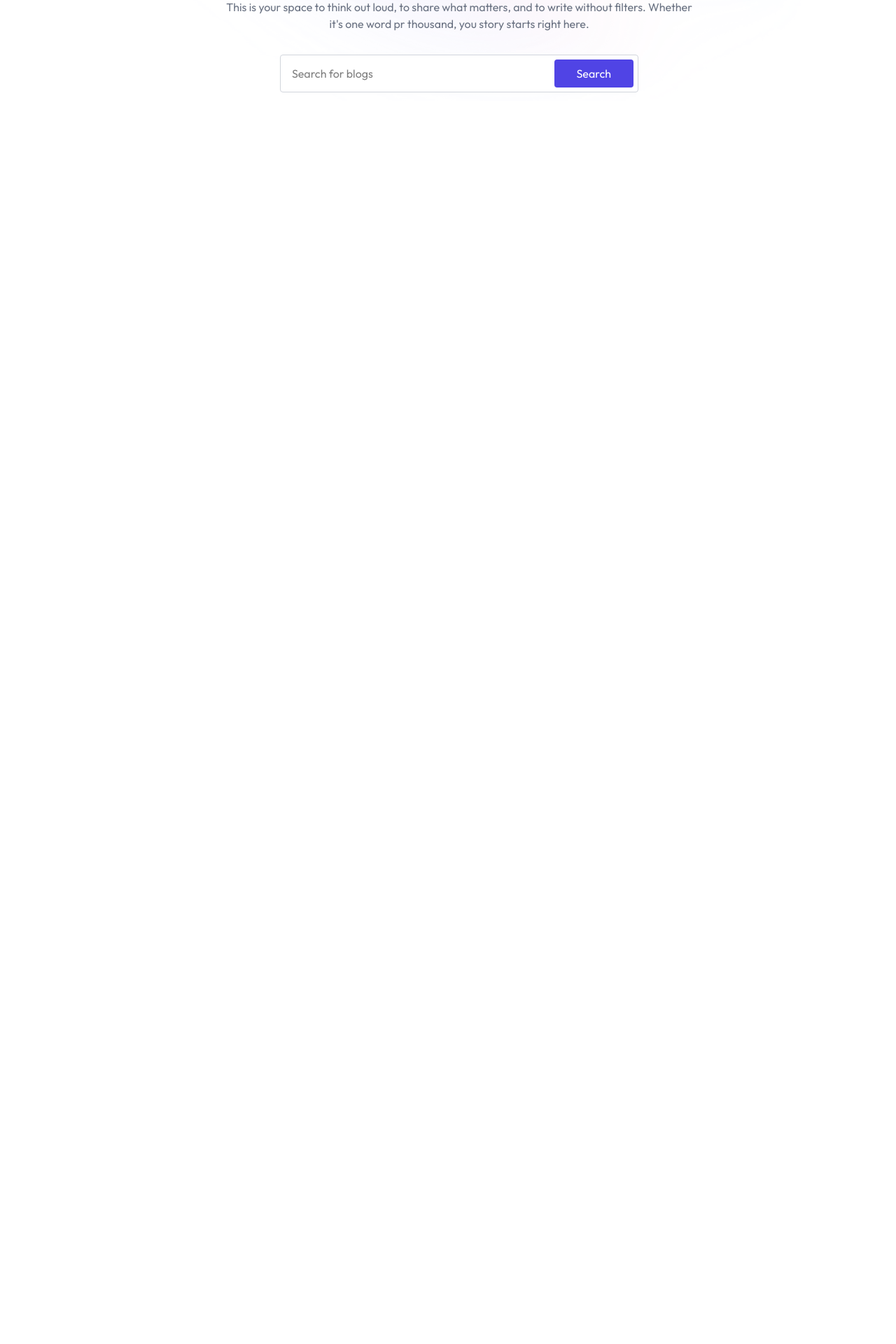
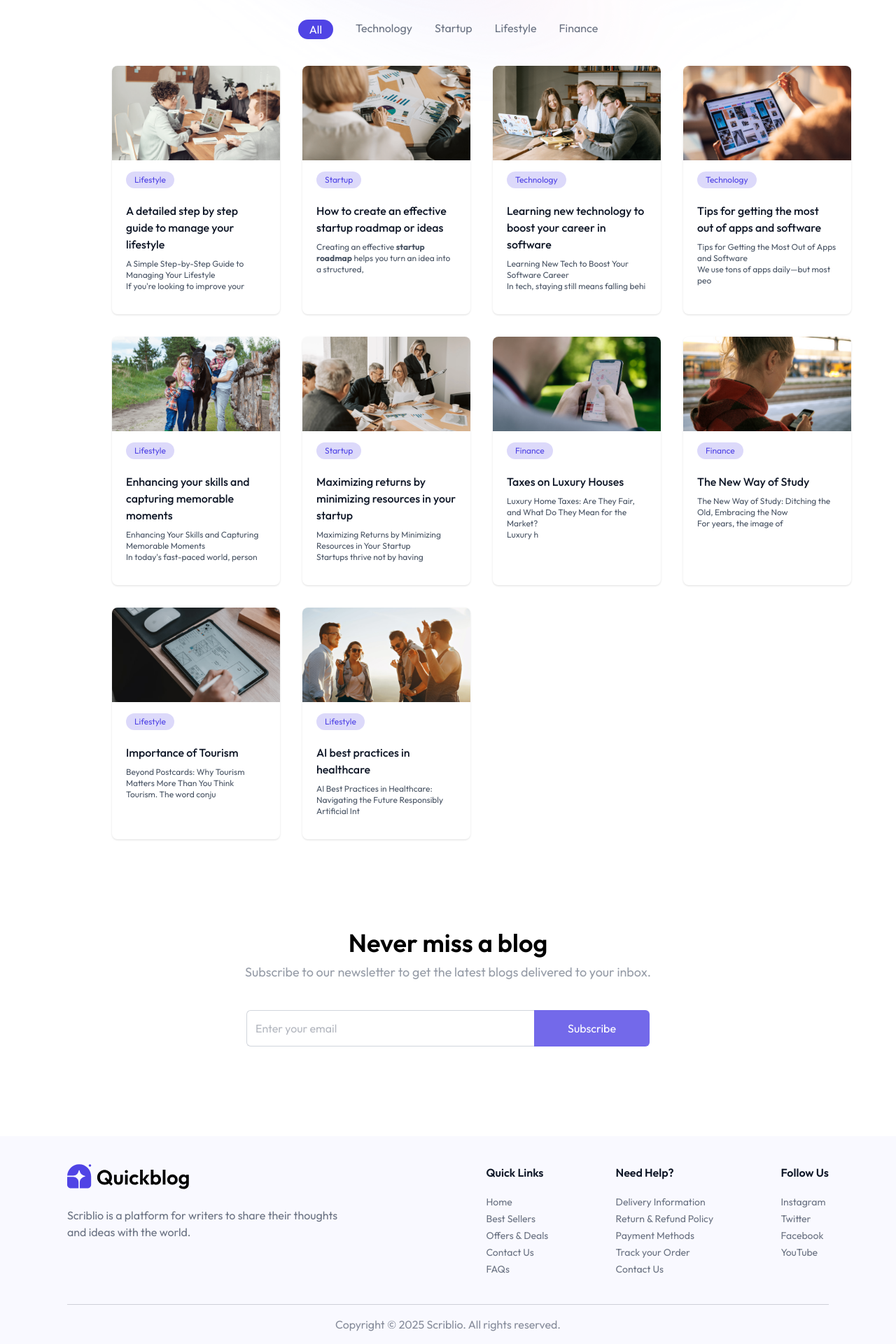
Before and after one commit to shoaibansari5398/Scriblio, a React (Vite) app in the folder client/: page / in a window 1280 px wide. Shown: the part 516-2436 px from the top of the page at 70% size. Before the commit the page ends 800 px from the top, so only its background shows below. Built offline with nearby package versions, Linux system fonts and the light colour scheme; the HTML template or start-up script is replaced by a standard one.

Commit message:
completed home page

```diff
--- a/client/src/App.jsx
+++ b/client/src/App.jsx
@@ -7,7 +7,7 @@ const App = () => {
 		<div>
 			<Routes>
 				<Route path="/" element={<Home />} />
-				<Route path="/blog" element={<Blog />} />
+				<Route path="/blog/:id" element={<Blog />} />
 			</Routes>
         </div>
     );
--- /dev/null
+++ b/client/src/components/BlogCard.jsx
@@ -0,0 +1,26 @@
+import { useNavigate } from "react-router-dom";
+
+
+
+const BlogCard = ({blog}) => {
+
+
+	const { title, image, description, category, _id } = blog
+
+	const navigate = useNavigate();
+
+
+
+	return (
+		<div onClick={() => navigate(`/blog/${_id}`)} className="w-full rounded-lg overflow-hidden shadow hover:scale-105 hover:shadow-primary/25 transition-all duration-300 cursor-pointer">
+			<img src={image} alt="" className="aspect-video" />
+			<span className="mt-4 ml-5 px-3 py-1 inline-block bg-primary/20 rounded-full text-primary text-xs">{category}</span>
+			<div className="p-5">
+				<h5 className="mb-2 font-medium text-gray-900">{title}</h5>
+				<p className="text-gray-600 text-xs mb-3" dangerouslySetInnerHTML={{__html: description.slice(0, 100)}} />
+			</div>
+		</div>
+	);
+};
+
+export default BlogCard;
--- /dev/null
+++ b/client/src/components/BlogList.jsx
@@ -0,0 +1,38 @@
+import { blog_data, blogCategories } from "../assets/assets";
+import { useState } from "react";
+import BlogCard from "./BlogCard";
+
+const BlogList = () => {
+	const [menu, setMenu] = useState("All");
+
+	return (
+		<div>
+			<div className="flex justify-center gap-4 sm:gap-8 my-10 relative">
+				{blogCategories.map((item) => (
+					<div key={item} className="relative">
+						<button
+							onClick={() => setMenu(item)}
+							className={`cursor-pointer text-gray-500  ${
+								menu === item && "text-white px-4 pt-0.5"
+							}`}
+						>
+							{item}
+							{menu === item && (
+								<div className="absolute right-0 top-0 left-0 rounded-full h-7 bg-primary -z-1"></div>
+							)}
+						</button>
+					</div>
+				))}
+			</div>
+			<div className="grid grid-cols-1 sm:grid-cols-2 md:grid-cols-3 xl:grid-cols-4 gap-8 mb-24 mx-8 sm:mx-16 xl:ms-40">
+				{blog_data
+					.filter((blog) => (menu === "All" ? true : blog.category === menu))
+					.map((blog) => (
+						<BlogCard key={blog._id} blog={blog} />
+					))}
+			</div>
+		</div>
+	);
+};
+
+export default BlogList;
--- /dev/null
+++ b/client/src/components/Footer.jsx
@@ -0,0 +1,40 @@
+import { assets, footer_data } from "../assets/assets";
+
+const Footer = () => {
+	return (
+		<div className="px-6 md:px-16 lg:px-24 xl-px-32 bg-primary/3">
+			<div className="flex flex-col md:flex-row items-start justify-between gap-10 py-10 border-b border-gray-500/30 text-gray-500">
+				<div>
+					<img src={assets.logo} alt="" className="w-full sm:w-44" />
+					<p className="max-w-[410px] mt-6">
+						Scriblio is a platform for writers to share their thoughts and ideas
+						with the world.
+					</p>
+				</div>
+				<div className="flex flex-wrap justify-between w-full md:w-[45%] gap-5">
+					{footer_data.map((item, index) => (
+						<div key={index}>
+							<h3 className="font-semibold text-base text-gray-900 md:mb-5 mb-2">
+								{item.title}
+							</h3>
+							<ul className="text-sm space-y-1">
+								{item.links.map((link, i) => (
+									<li key={i}>
+										<a href="#" className="hover:underline transition">
+											{link}
+										</a>
+									</li>
+								))}
+							</ul>
+						</div>
+					))}
+				</div>
+			</div>
+			<p className="py-4 text-center text-sm md:text-base text-gray-500/80">
+				Copyright © 2025 Scriblio. All rights reserved.
+			</p>
+		</div>
+	);
+};
+
+export default Footer;
--- a/client/src/components/Header.jsx
+++ b/client/src/components/Header.jsx
@@ -4,12 +4,11 @@ const Header = () => {
 	return (
 		<div className="mx-8 sm:mx-16 xl:ms-24 relative">
 			<div className="text-center mb-8 mt-20">
-				<div className="inline-flex items-center justify-center gap-4 px-6 py-1.5 mb-40 border border-primary/40 bg-primary/10 rounded-full text-sm text-primary">
+				<div className="inline-flex items-center justify-center gap-4 px-6 py-1.5 mb-4 border border-primary/40 bg-primary/10 rounded-full text-sm text-primary">
 					<p>New: AI Feature Integrated</p>
 					<img src={assets.star_icon} alt="" />
 				</div>
 				<h1 className="text-3xl sm:text-6xl font-semibold sm:leading-16 text-gray-700">Your own <span className="text-primary">blogging</span><br /> platform</h1>
-
 				<p className="my-6 sm:my-8 max-w-2xl mx-auto max-sm:text-xs text-gray-500">This is your space to think out loud, to share what matters, and to write without filters. Whether it's one word pr thousand, you story starts right here.</p>
 				<form action="" className="flex justify-between max-w-lg msx-sm:scale-75 mx-auto border border-gray-300 bg-white rounded overflow-hidden">
 					<input type="text" placeholder="Search for blogs" className="w-full pl-4 outline-none" />
--- a/client/src/components/Navbar.jsx
+++ b/client/src/components/Navbar.jsx
@@ -1,4 +1,3 @@
-import {assets} from "../assets/assets";
 import { useNavigate } from "react-router-dom";
 
 const Navbar = () => {
@@ -6,8 +5,18 @@ const Navbar = () => {
 	const navigate = useNavigate();
 	return (
 		<div className="flex justify-between items-center py-5 mx-8 sm:mx-20 xl:ms-32 cursor-pointer">
-			<img onClick={() => navigate("/")} src={assets.logo} alt="logo" className="w-32 sm:w-44"/>
-			<button onClick={() => navigate("/admin")} className="flex items-center gap-2 rounded-full text-sm cursor-pointer bg-primary text-white px-10 py-2.5">Login</button>
+			<h3
+				onClick={() => navigate("/")}
+				className="text-primary font-semibold text-2xl"
+			>
+				Scriblio
+			</h3>
+			<button
+				onClick={() => navigate("/admin")}
+				className="flex items-center gap-2 rounded-full text-sm cursor-pointer bg-primary text-white px-10 py-2.5"
+			>
+				Login
+			</button>
 		</div>
 	);
 };
--- /dev/null
+++ b/client/src/components/Newsletter.jsx
@@ -0,0 +1,16 @@
+
+
+const Newsletter = () => {
+	return (
+		<div className="flex flex-col items-center justify-center text-center space-y-2 my-32">
+			<h1 className="text-2xl md:text-4xl font-semibold">Never miss a blog</h1>
+			<p className="md:text-lg text-gray-500/70 pb-8">Subscribe to our newsletter to get the latest blogs delivered to your inbox.</p>
+			<form action="" className="flex items-center justify-center max-w-xl w-full md:h-13 h-12">
+				<input className="border border-gray-300 rounded-md h-full border-r-0 outline-none w-full rounded-r-none px-3 text-gray-500" type="text" placeholder="Enter your email" required />
+				<button type="submit" className="md:px-12 px-8 h-full rounded hover:scale-105 transition-all cursor-pointer bg-primary/80 hover:bg-primary text-white rounded-md rounded-l-none">Subscribe</button>
+			</form>
+		</div>
+	);
+};
+
+export default Newsletter;
--- a/client/src/pages/Blog.jsx
+++ b/client/src/pages/Blog.jsx
@@ -1,6 +1,25 @@
+
+import { useParams } from "react-router-dom";
+import { useEffect } from "react";
+import { useState } from "react";
+import { blog_data } from "../assets/assets";
+
+const Blog = () => {
+
+	const {id} = useParams();
+
+	const [data, setData] = useState(null);
+
+	const fetchBlogData = async () => {
+		const data = blog_data.find((blog) => blog._id === id);
+		setData(data);
+	 }
 
 
-const Blog = () => {
+	useEffect(() => {
+		fetchBlogData();
+	},[id])
+
     return (
         <div>
             <h1>Blog</h1>
--- a/client/src/pages/Home.jsx
+++ b/client/src/pages/Home.jsx
@@ -1,11 +1,17 @@
 import Navbar from "../components/Navbar";
 import Header from "../components/Header";
+import BlogList from "../components/BlogList";
+import Newsletter from "../components/Newsletter";
+import Footer from "../components/Footer";
 
 const Home = () => {
     return (
 		<div>
 			<Navbar />
 			<Header />
+			<BlogList />
+			<Newsletter />
+			<Footer />
 		</div>
     );
 };
```
Also changed, not shown: client/src/assets/scriblio.svg (added), 1 other file (tests, documents, lock files or other folders).
